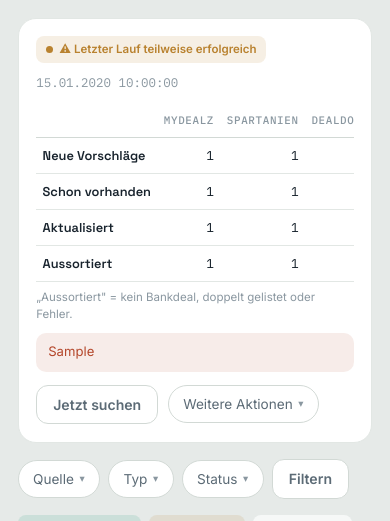
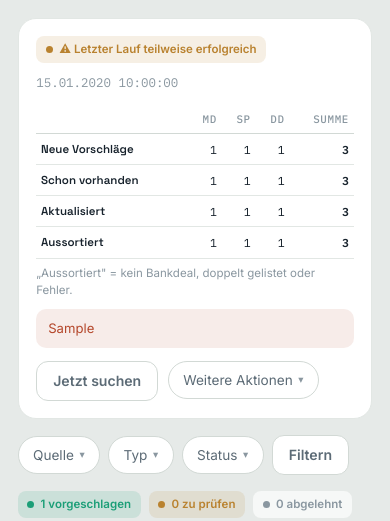
Before and after one commit to lolap92/praemien-tracker, a FastAPI app: page /vorschlaege in a window 390 px wide, after a click that opens the changed part. Shown: the part 110-631 px from the top of the page. Run offline with FastAPI, Linux system fonts and the light colour scheme; tables that the repository leaves empty hold one stand-in row (values such as "Sample post").

Commit message:
Lauf-Tabelle auf Handy-Breite kompakter, kein horizontales Scrollen mehr
Ab 600px Breite abwärts: Quellen-Spalten als MD/SP/DD statt ausgeschrieben,
engere Abstände/Schrift, Zeilenbeschriftung darf umbrechen. Ab 600px
aufwärts unverändert die vollen Quellennamen.

Co-Authored-By: Claude Sonnet 5 <noreply@anthropic.com>
Claude-Session: https://claude.ai/code/session_01LLiJPKEpvHjscqXUDXTuzG

```diff
--- a/praemien_tracker/app/praemien_tracker/static/css/style.css
+++ b/praemien_tracker/app/praemien_tracker/static/css/style.css
@@ -1553,6 +1553,32 @@ table.lauf-tabelle tr:hover {
   color: var(--ink-faint);
 }
 
+.quelle-kurz {
+  display: none;
+}
+
+/* Auf schmalen Bildschirmen sonst nicht ohne horizontales Scrollen lesbar
+   (fünf Spalten inkl. "SPARTANIEN"/"DEALDOKTOR" sprengen die Breite): Quellen
+   auf Kürzel verkürzt, Beschriftungszeile darf umbrechen, Abstände enger. */
+@media (max-width: 600px) {
+  table.lauf-tabelle {
+    font-size: 0.72rem;
+  }
+  table.lauf-tabelle th,
+  table.lauf-tabelle td {
+    padding: 0.4rem 0.3rem;
+  }
+  table.lauf-tabelle td.bank {
+    white-space: normal;
+  }
+  .quelle-lang {
+    display: none;
+  }
+  .quelle-kurz {
+    display: inline;
+  }
+}
+
 .lauf-buttons {
   display: flex;
   flex-wrap: wrap;
--- a/praemien_tracker/app/praemien_tracker/templates/vorschlaege.html
+++ b/praemien_tracker/app/praemien_tracker/templates/vorschlaege.html
@@ -43,9 +43,9 @@
           <thead>
             <tr>
               <th></th>
-              <th>mydealz</th>
-              <th>Spartanien</th>
-              <th>DealDoktor</th>
+              <th><span class="quelle-lang">mydealz</span><span class="quelle-kurz">MD</span></th>
+              <th><span class="quelle-lang">Spartanien</span><span class="quelle-kurz">SP</span></th>
+              <th><span class="quelle-lang">DealDoktor</span><span class="quelle-kurz">DD</span></th>
               <th>Summe</th>
             </tr>
           </thead>
--- a/praemien_tracker/config.yaml
+++ b/praemien_tracker/config.yaml
@@ -1,5 +1,5 @@
 name: "Prämien-Tracker"
-version: "2.22.1"
+version: "2.22.2"
 slug: "praemien_tracker"
 description: "Private Übersicht und Verwaltung von Bank-Prämien-Deals"
 url: "https://github.com/lolap92/praemien-tracker"
```
Also changed, not shown: praemien_tracker/CHANGELOG.md.
